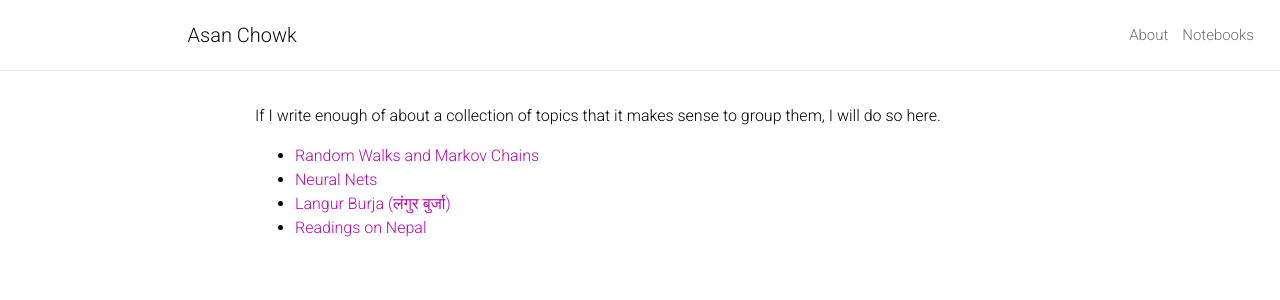
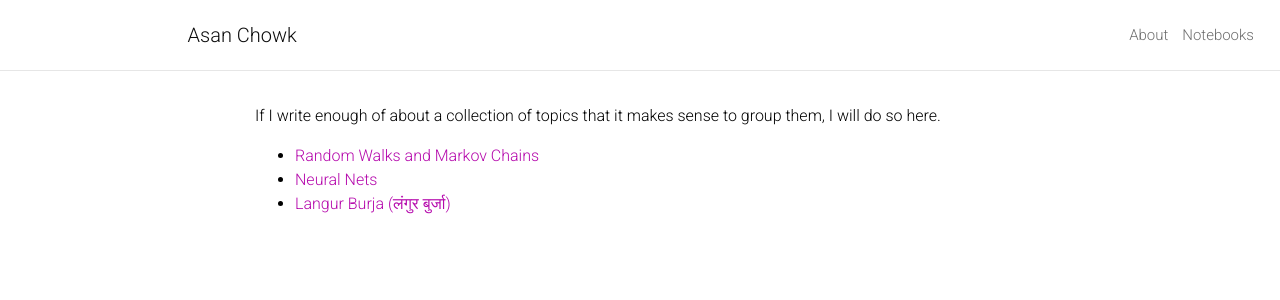
Before and after one commit to bsuwal/bsuwal.github.io, a Jekyll site: the page built from notebooks/index.md, in a window 1280 px wide. Shown: the top 300 px of the page. Built offline with Jekyll 4.4.1, drawn with Linux system fonts in a browser that asks for light colours; a style sheet for code colours, icons or effects is not loaded.

Commit message:
removed nepal notebook

```diff
--- a/notebooks/index.md
+++ b/notebooks/index.md
@@ -8,4 +8,3 @@ If I write enough of about a collection of topics that it makes sense to group t
 * <a href="/notebooks/randomwalks.html"> Random Walks and Markov Chains </a>
 * <a href="/notebooks/neuralnets.html"> Neural Nets </a>
 * <a href="/notebooks/langur_burja.html"> Langur Burja (लंगुर बुर्जा)</a>
-* <a href="/notebooks/nepal.html"> Readings on Nepal </a>
```
